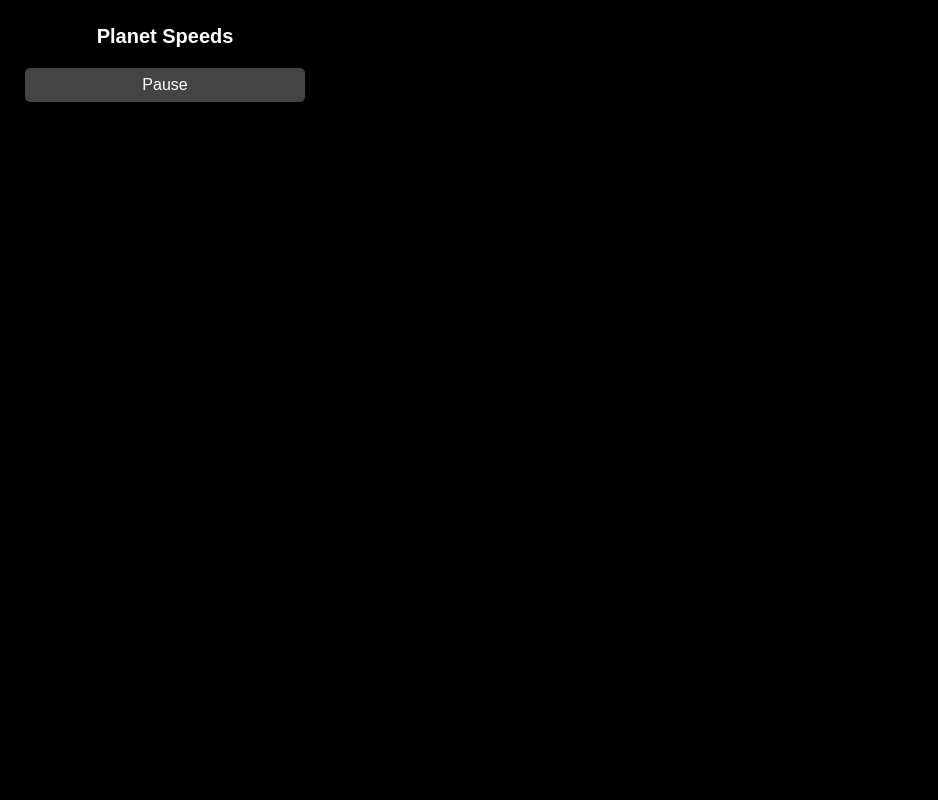
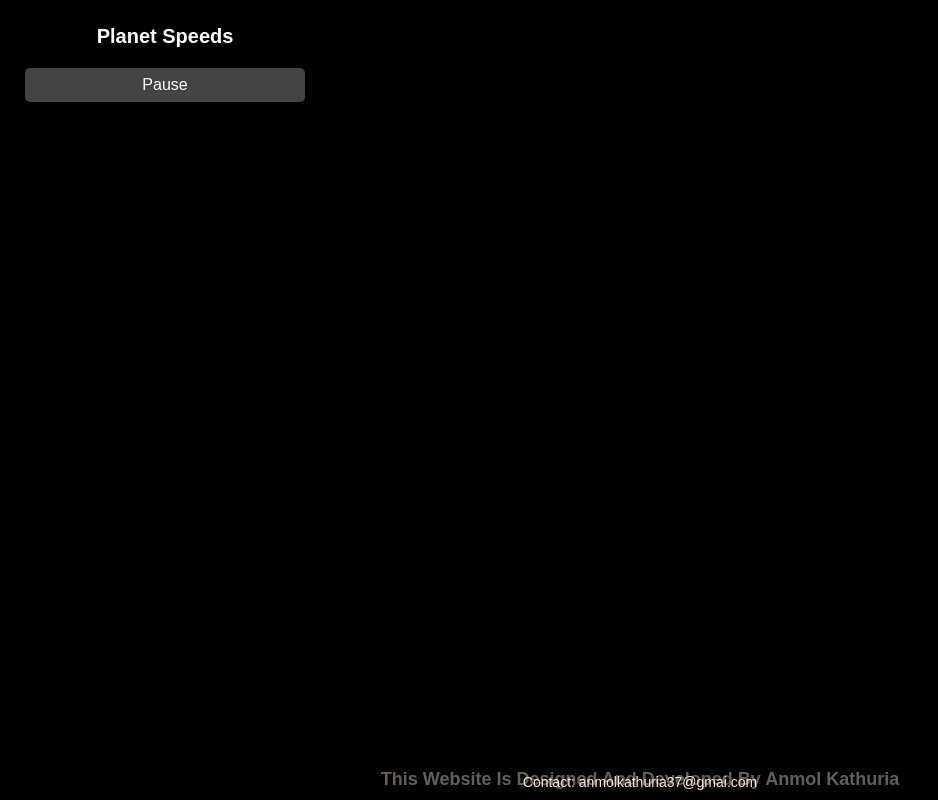
Before and after one commit to anmolkathuria37/3D_Model_SolarSystem, a plain HTML site: page index.html in a window 1280 px wide. Shown: the whole page, without its empty margins (0-938 px from the left). Drawn offline with nearby package versions, Linux system fonts and the light colour scheme.

Commit message:
index.html

```diff
--- a/index.html
+++ b/index.html
@@ -55,6 +55,30 @@
     #toggleBtn:hover {
       background-color: #666;
     }
+
+    footer {
+  position: fixed;
+  bottom: 0;
+  left: 0;
+  width: 100%;
+  text-align: center;
+  background: rgba(0, 0, 0, 0.6);
+  color: antiquewhite;
+  padding: 10px 0;
+  font-size: 16px;
+  z-index: 2;
+}
+
+footer h1 {
+  margin: 0;
+  font-size: 18px;
+}
+
+footer h2 {
+  margin: 0;
+  font-size: 14px;
+  font-weight: normal;
+}
   </style>
 </head>
 <body>
@@ -190,5 +214,8 @@
       renderer.setSize(window.innerWidth, window.innerHeight);
     });
   </script>
+
+  <footer><h1>This Website Is Designed And Developed By Anmol Kathuria</h1></footer>
+  <footer><h2>Contact: anmolkathuria37@gmai.com </h2></footer>
 </body>
 </html>
```
